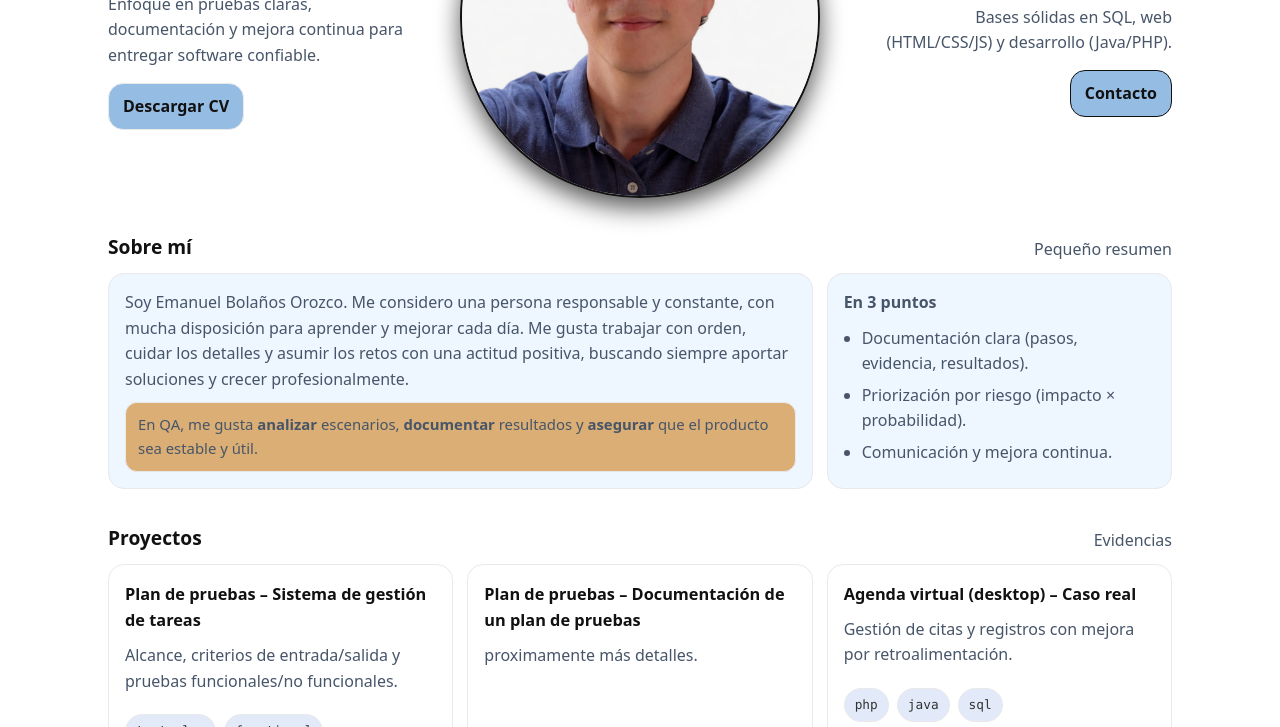
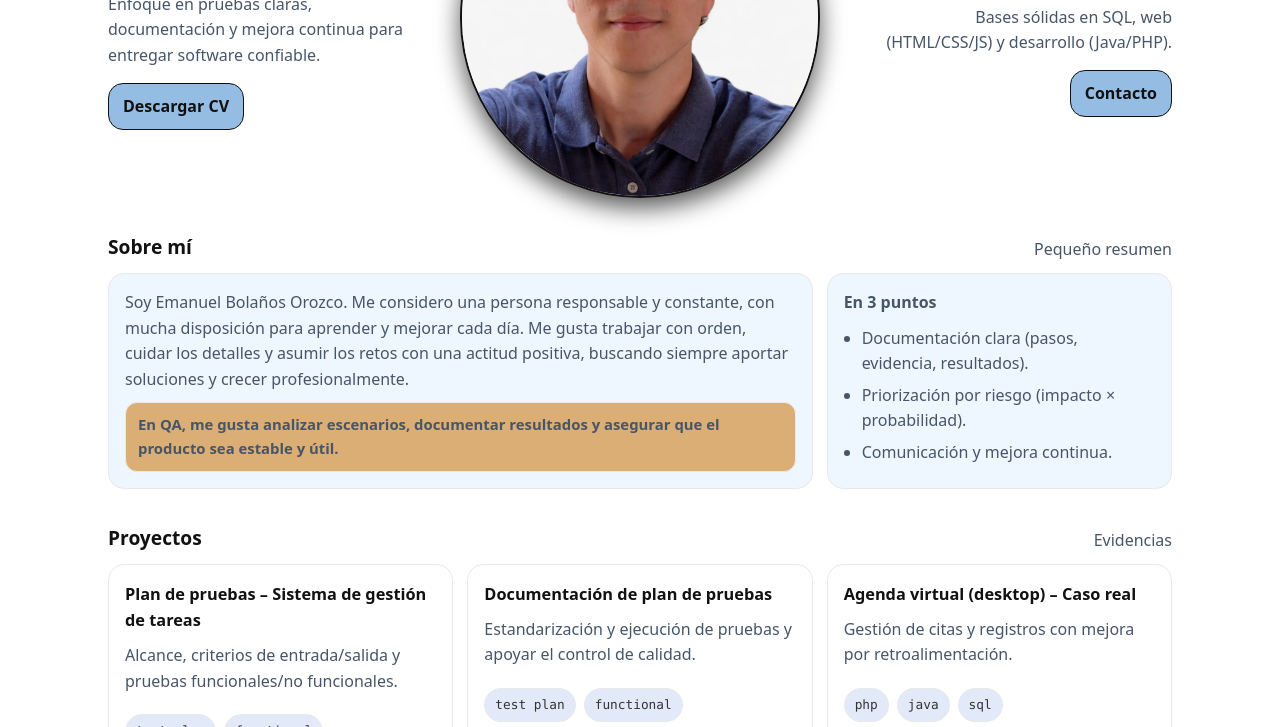
Before and after one commit to emabolanos/emabolanos.github.io, a plain HTML site: page portafolio/index.html in a window 1280 px wide. Shown: the part 273-1000 px from the top of the page. Drawn offline with Linux system fonts and the light colour scheme.

Commit message:
Update index.html

```diff
--- a/portafolio/index.html
+++ b/portafolio/index.html
@@ -1,9 +1,11 @@
 <!doctype html>
 <html lang="es">
+
 <head>
   <meta charset="utf-8" />
   <meta name="viewport" content="width=device-width,initial-scale=1" />
-  <meta name="description" content="Portafolio de Emanuel Bolaños Orozco (QA / Ingeniería en Sistemas): experiencia, proyectos y certificaciones." />
+  <meta name="description"
+    content="Portafolio de Emanuel Bolaños Orozco (QA / Ingeniería en Sistemas): experiencia, proyectos y certificaciones." />
   <title>Emanuel Bolaños Orozco | QA & Ingeniería en Sistemas</title>
   <link rel="stylesheet" href="styles.css" />
 </head>
@@ -26,15 +28,20 @@
 
       <div class="social" aria-label="Redes">
         <!-- LinkedIn -->
-        <a class="iconbtn" href="https://www.linkedin.com/in/emanuel-bola%C3%B1os/" target="_blank" rel="noreferrer" aria-label="LinkedIn">
+        <a class="iconbtn" href="https://www.linkedin.com/in/emanuel-bola%C3%B1os/" target="_blank" rel="noreferrer"
+          aria-label="LinkedIn">
           <svg class="icon" viewBox="0 0 24 24" fill="none" aria-hidden="true">
-            <path d="M6.5 6.7a1.8 1.8 0 1 1 0-3.6 1.8 1.8 0 0 1 0 3.6ZM5 21V9h3v12H5Zm5.3-12H13v1.6h.1c.4-.8 1.6-1.8 3.2-1.8 3.4 0 4 2.2 4 5.1V21h-3v-5.4c0-1.3 0-3-1.9-3s-2.2 1.4-2.2 2.9V21h-3V9Z" fill="#111"/>
+            <path
+              d="M6.5 6.7a1.8 1.8 0 1 1 0-3.6 1.8 1.8 0 0 1 0 3.6ZM5 21V9h3v12H5Zm5.3-12H13v1.6h.1c.4-.8 1.6-1.8 3.2-1.8 3.4 0 4 2.2 4 5.1V21h-3v-5.4c0-1.3 0-3-1.9-3s-2.2 1.4-2.2 2.9V21h-3V9Z"
+              fill="#111" />
           </svg>
         </a>
         <!-- GitHub -->
         <a class="iconbtn" href="https://github.com/emabolanos" target="_blank" rel="noreferrer" aria-label="GitHub">
           <svg class="icon" viewBox="0 0 24 24" fill="none" aria-hidden="true">
-            <path d="M12 2C6.5 2 2 6.6 2 12.2c0 4.5 2.9 8.3 6.9 9.6.5.1.7-.2.7-.5v-1.8c-2.8.6-3.4-1.2-3.4-1.2-.4-1.2-1.1-1.5-1.1-1.5-.9-.6.1-.6.1-.6 1 .1 1.6 1.1 1.6 1.1.9 1.6 2.4 1.1 3 .9.1-.7.4-1.1.6-1.4-2.2-.3-4.6-1.1-4.6-5 0-1.1.4-2 .9-2.7-.1-.3-.4-1.2.1-2.5 0 0 .8-.3 2.7 1a9.2 9.2 0 0 1 5 0c1.9-1.3 2.7-1 2.7-1 .5 1.3.2 2.2.1 2.5.6.7.9 1.6.9 2.7 0 3.9-2.4 4.7-4.7 5 .4.3.7 1 .7 2.1v3.1c0 .3.2.6.7.5 4-1.3 6.9-5.1 6.9-9.6C22 6.6 17.5 2 12 2Z" fill="#111"/>
+            <path
+              d="M12 2C6.5 2 2 6.6 2 12.2c0 4.5 2.9 8.3 6.9 9.6.5.1.7-.2.7-.5v-1.8c-2.8.6-3.4-1.2-3.4-1.2-.4-1.2-1.1-1.5-1.1-1.5-.9-.6.1-.6.1-.6 1 .1 1.6 1.1 1.6 1.1.9 1.6 2.4 1.1 3 .9.1-.7.4-1.1.6-1.4-2.2-.3-4.6-1.1-4.6-5 0-1.1.4-2 .9-2.7-.1-.3-.4-1.2.1-2.5 0 0 .8-.3 2.7 1a9.2 9.2 0 0 1 5 0c1.9-1.3 2.7-1 2.7-1 .5 1.3.2 2.2.1 2.5.6.7.9 1.6.9 2.7 0 3.9-2.4 4.7-4.7 5 .4.3.7 1 .7 2.1v3.1c0 .3.2.6.7.5 4-1.3 6.9-5.1 6.9-9.6C22 6.6 17.5 2 12 2Z"
+              fill="#111" />
           </svg>
         </a>
       </div>
@@ -46,15 +53,15 @@
     <section class="hero" aria-label="Introducción">
       <div class="hero-side left">
         <h1>QA<br><span class="mono">junior</span></h1>
-        <p class="tagline">Enfoque en pruebas claras, documentación y mejora continua para entregar software confiable.</p>
+        <p class="tagline">Enfoque en pruebas claras, documentación y mejora continua para entregar software confiable.
+        </p>
 
         <div class="hero-actions">
-          <a class="btn ghost" href="assets/CV Emanuel Bolaños Orozco.pdf" download>Descargar CV</a>
+          <a class="btn" href="assets/CV Emanuel Bolaños Orozco.pdf" download>Descargar CV</a>
         </div>
       </div>
 
       <div class="hero-photo">
-        <!-- FOTO: reemplazá el src por tu imagen (ej: assets/profile.jpg) -->
         <div class="avatar" title="Emanuel">
           <img src="assets/ema.png" alt="Emanuel" />
         </div>
@@ -81,10 +88,13 @@
         <div class="card col-8">
           <div class="content">
             <p class="p">
-              Soy Emanuel Bolaños Orozco. Me considero una persona responsable y constante, con mucha disposición para aprender y mejorar cada día. Me gusta trabajar con orden, cuidar los detalles y asumir los retos con una actitud positiva, buscando siempre aportar soluciones y crecer profesionalmente.
+              Soy Emanuel Bolaños Orozco. Me considero una persona responsable y constante, con mucha disposición para
+              aprender y mejorar cada día. Me gusta trabajar con orden, cuidar los detalles y asumir los retos con una
+              actitud positiva, buscando siempre aportar soluciones y crecer profesionalmente.
             </p>
             <div class="note">
-               En QA, me gusta <strong>analizar</strong> escenarios, <strong>documentar</strong> resultados y <strong>asegurar</strong> que el producto sea estable y útil.
+              <strong>En QA, me gusta analizar escenarios, documentar resultados y asegurar que el producto sea estable
+                y útil.</strong>
             </div>
           </div>
         </div>
@@ -114,7 +124,8 @@
           <h3>Plan de pruebas – Sistema de gestión de tareas</h3>
           <p>Alcance, criterios de entrada/salida y pruebas funcionales/no funcionales.</p>
           <div class="tags">
-            <span class="tag">test plan</span><span class="tag">functional</span><span class="tag">non-functional</span> <span class="tag">test cases</span><span class="tag">exploratory</span><span class="tag">reporting</span>
+            <span class="tag">test plan</span><span class="tag">functional</span><span class="tag">non-functional</span>
+            <span class="tag">test cases</span><span class="tag">exploratory</span><span class="tag">reporting</span>
           </div>
           <div class="links">
             <a href="assets/plan de pruebas.pdf" target="_blank" rel="noreferrer">Ver PDF</a>
@@ -122,15 +133,17 @@
         </div>
 
         <div class="project col-4">
-          <h3>Plan de pruebas – Documentación de un plan de pruebas</h3>
-          <p>proximamente más detalles.</p>
+          <h3>Documentación de plan de pruebas</h3>
+          <p>Estandarización y ejecución de pruebas y apoyar el control de calidad.</p>
           <div class="tags">
-            <!-- <span class="tag">test plan</span><span class="tag">functional</span><span class="tag">non-functional</span> <span class="tag">test cases</span><span class="tag">exploratory</span><span class="tag">reporting</span> -->
+            <span class="tag">test plan</span><span class="tag">functional</span><span
+              class="tag">non-functional</span><span class="tag">compatibility</span>
           </div>
           <div class="links">
-            <a href="assets/plan-de-pruebas.pdf" target="_blank" rel="noreferrer">Ver PDF</a>
+            <a href="assets/documentación de plan de pruebas.pdf" target="_blank" rel="noreferrer">Ver PDF</a>
           </div>
         </div>
+
 
         <div class="project col-4">
           <h3>Agenda virtual (desktop) – Caso real</h3>
@@ -172,7 +185,8 @@
           <div class="content">
             <p class="p"><strong>Tech</strong></p>
             <div class="tags">
-              <span class="tag">sql</span><span class="tag">git</span><span class="tag">html</span><span class="tag">css</span>
+              <span class="tag">sql</span><span class="tag">git</span><span class="tag">html</span><span
+                class="tag">css</span>
               <span class="tag">javascript (base)</span><span class="tag">java</span><span class="tag">php</span>
             </div>
           </div>
@@ -190,12 +204,14 @@
       <div class="card">
         <div class="content">
           <p class="p">
-            LinkedIn: <a href="https://www.linkedin.com/in/emanuel-bola%C3%B1os/" target="_blank" rel="noreferrer">linkedin.com/in/emanuel-bolaños</a><br/>
-            GitHub: <a href="https://github.com/emabolanos" target="_blank" rel="noreferrer">github.com/emabolanos</a><br/>
+            LinkedIn: <a href="https://www.linkedin.com/in/emanuel-bola%C3%B1os/" target="_blank"
+              rel="noreferrer">linkedin.com/in/emanuel-bolaños</a><br />
+            GitHub: <a href="https://github.com/emabolanos" target="_blank"
+              rel="noreferrer">github.com/emabolanos</a><br />
             Email: <a href="https://emabola01@gmail.com">emabola01@gmail.com</a>
           </p>
           <div class="note">
-            Teléfono: 8497-6735.
+            <strong>Teléfono: 8497-6735.</strong>
           </div>
         </div>
       </div>
@@ -211,4 +227,5 @@
     document.getElementById("y").textContent = new Date().getFullYear();
   </script>
 </body>
+
 </html>
```
